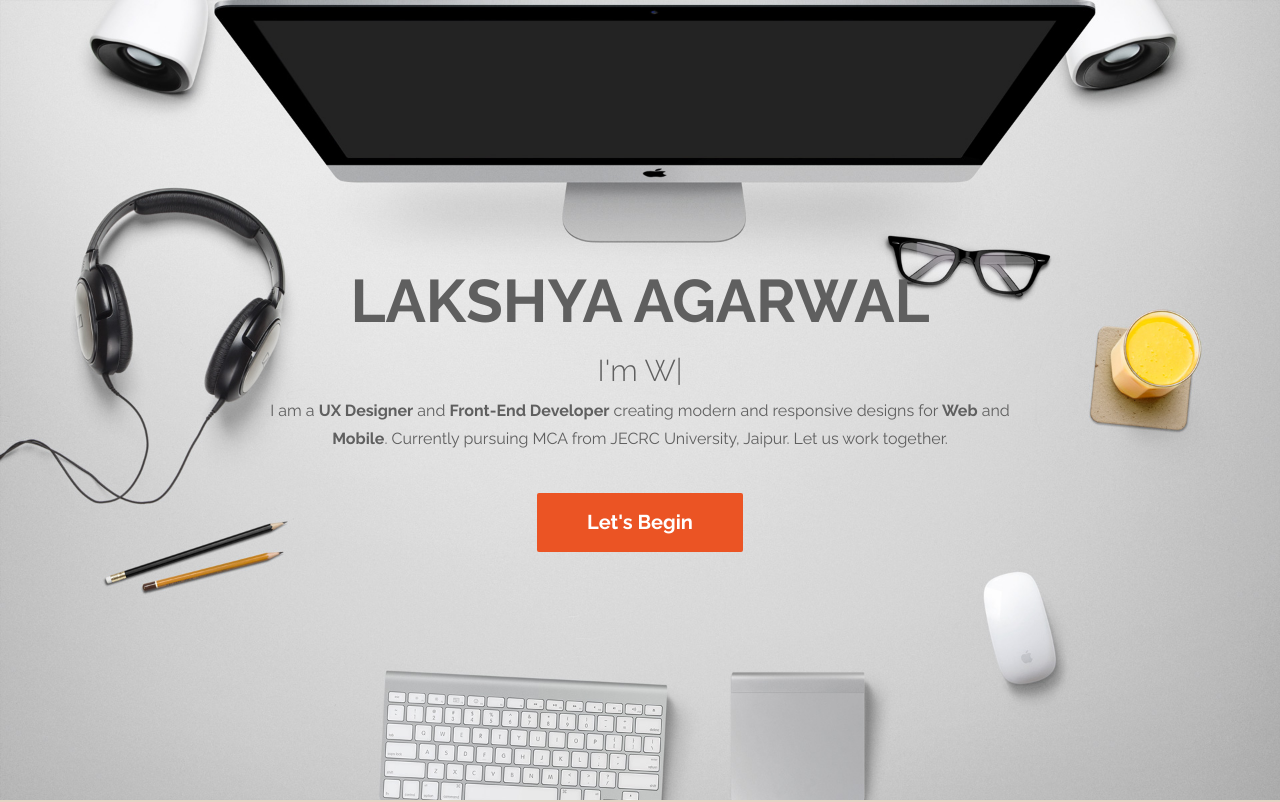
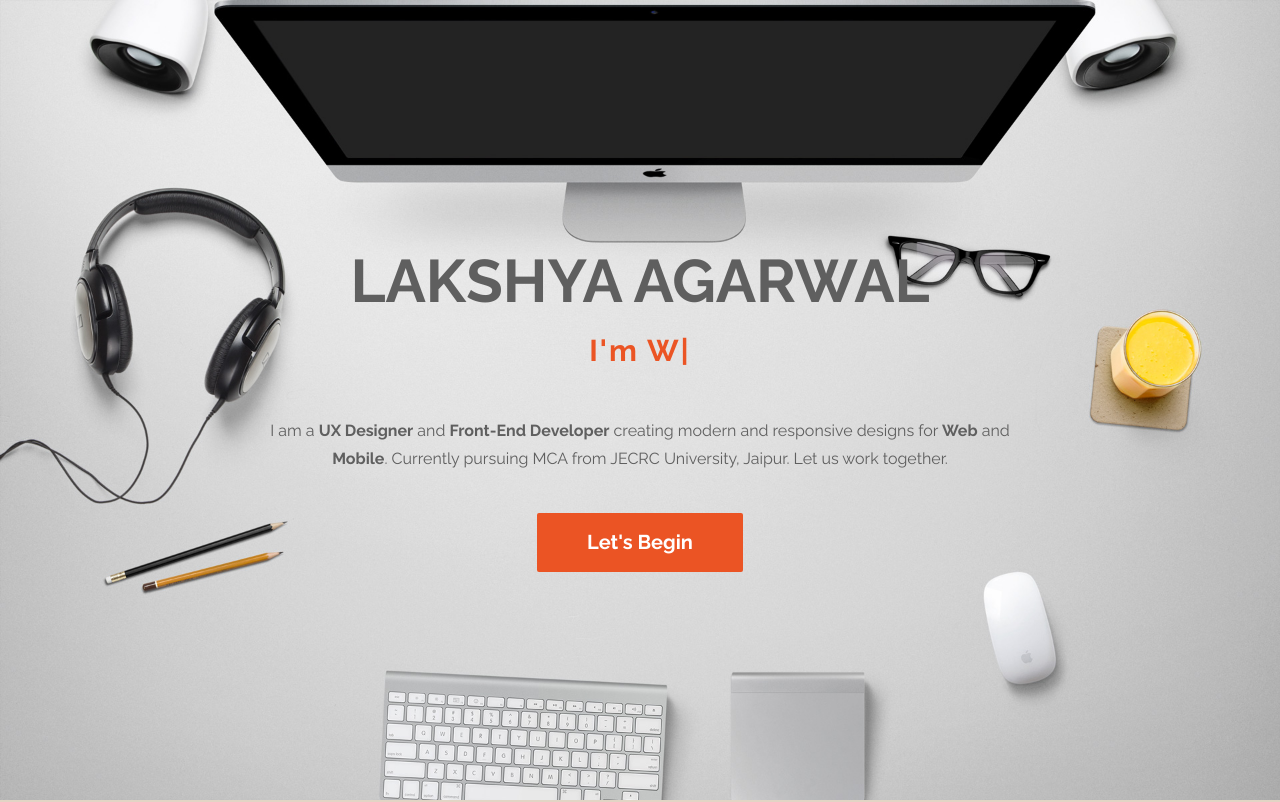
Before and after one commit to lakshyaagrwal04/portfolio-website.github.io, a plain HTML site: page index.html in a window 1280 px wide. Shown: the top 802 px of the page. Drawn offline with nearby package versions, Linux system fonts and the light colour scheme; a script that the page names is missing.

Commit message:
Update templatemo-style.css
Done

```diff
--- a/css/templatemo-style.css
+++ b/css/templatemo-style.css
@@ -85,7 +85,7 @@ hr {
 
 .sticky-navigation { opacity: 0.98; }
 .navbar-default {
-  background: #fff;
+  background: linear-gradient(#fff, #e3c6ff);
   border: none;
   -webkit-box-shadow: 0 2px 8px 0 rgba(50, 50, 50, 0.08);
           box-shadow: 0 2px 8px 0 rgba(50, 50, 50, 0.08);
@@ -155,6 +155,12 @@ hr {
 .tm-home-title,
  .tm-home-subtitle {
   text-transform: uppercase;
+ }
+ .tm-home-stay{
+  color: #eb5424;
+  font-weight: bold;
+  padding-bottom: 40px;
+  letter-spacing: 2px;
  }
 .tm-home-title { font-size: 60px; }
 .tm-home-subtitle {
```
